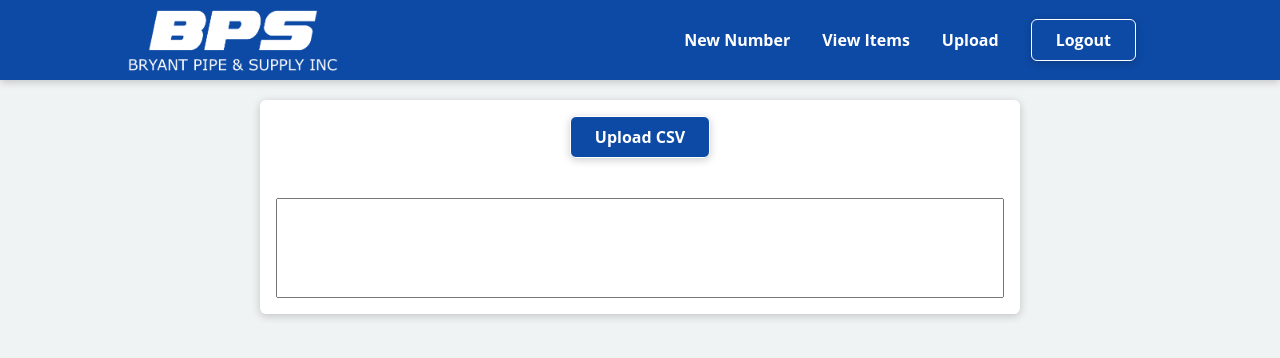
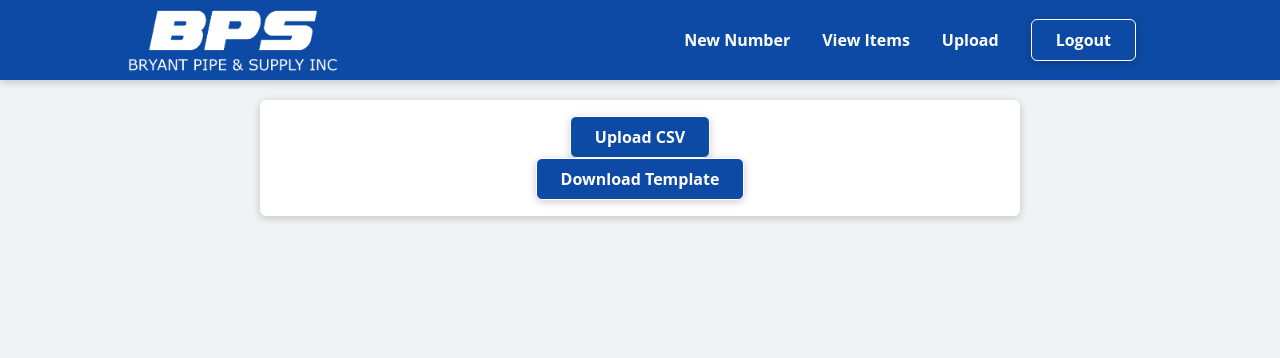
Before and after one commit to ben-haas/bps-stocknumber-generator, a Next.js app: page /upload in a window 1280 px wide. Shown: the top 358 px of the page. Built offline with nearby package versions, Linux system fonts and the light colour scheme; no server answers; the database is empty.

Commit message:
Read csv and send to parser function

```diff
--- a/components/Numbers/NumberUpload.tsx
+++ b/components/Numbers/NumberUpload.tsx
@@ -1,9 +1,6 @@
 import { useState } from 'react';
-import * as fs from 'fs';
-import { parse } from 'csv-parse';
 import styled from 'styled-components';
-import { FontAwesomeIcon } from '@fortawesome/react-fontawesome';
-import { faClipboard } from '@fortawesome/free-regular-svg-icons';
+import ParseCSV from '@/utils/ParseCSV';
 
 import Card from '../UI/Card';
 import Button from '../UI/Button';
@@ -33,6 +30,19 @@ const NumberUpload = () => {
     const fileSize = (size / 1000).toFixed(2);
     setFileLabel(`${name} - ${fileSize}kb`);
     setIsValidFile(true);
+
+    const reader = new FileReader();
+    reader.addEventListener(
+      'load',
+      () => {
+        const csvData = reader.result;
+        const formattedData = ParseCSV(csvData as string);
+        console.log(formattedData);
+      },
+      false
+    );
+
+    reader.readAsText(file);
   };
 
   return (
@@ -47,8 +57,13 @@ const NumberUpload = () => {
           />
           <FileInputLabel htmlFor="file">Upload CSV</FileInputLabel>
           <FileName valid={isValidFile}>{fileLabel}</FileName>
+          <TemplateButton show={isValidFile}>Download Template</TemplateButton>
         </UploadWrapper>
-        <FormattedData type="text-area" readOnly />
+        <FormattedData
+          show={isValidFile}
+          type="text-area"
+          readOnly
+        ></FormattedData>
       </Wrapper>
     </Card>
   );
@@ -102,7 +117,12 @@ const FileName = styled.p<{ valid: boolean }>`
   white-space: nowrap;
 `;
 
-const FormattedData = styled.input`
+const TemplateButton = styled(Button)<{ show: boolean }>`
+  display: ${(p) => (p.show ? 'none' : 'block')};
+`;
+
+const FormattedData = styled.input<{ show: boolean }>`
+  display: ${(p) => (p.show ? 'block' : 'none')};
   width: 100%;
   min-height: 100px;
 `;
```
